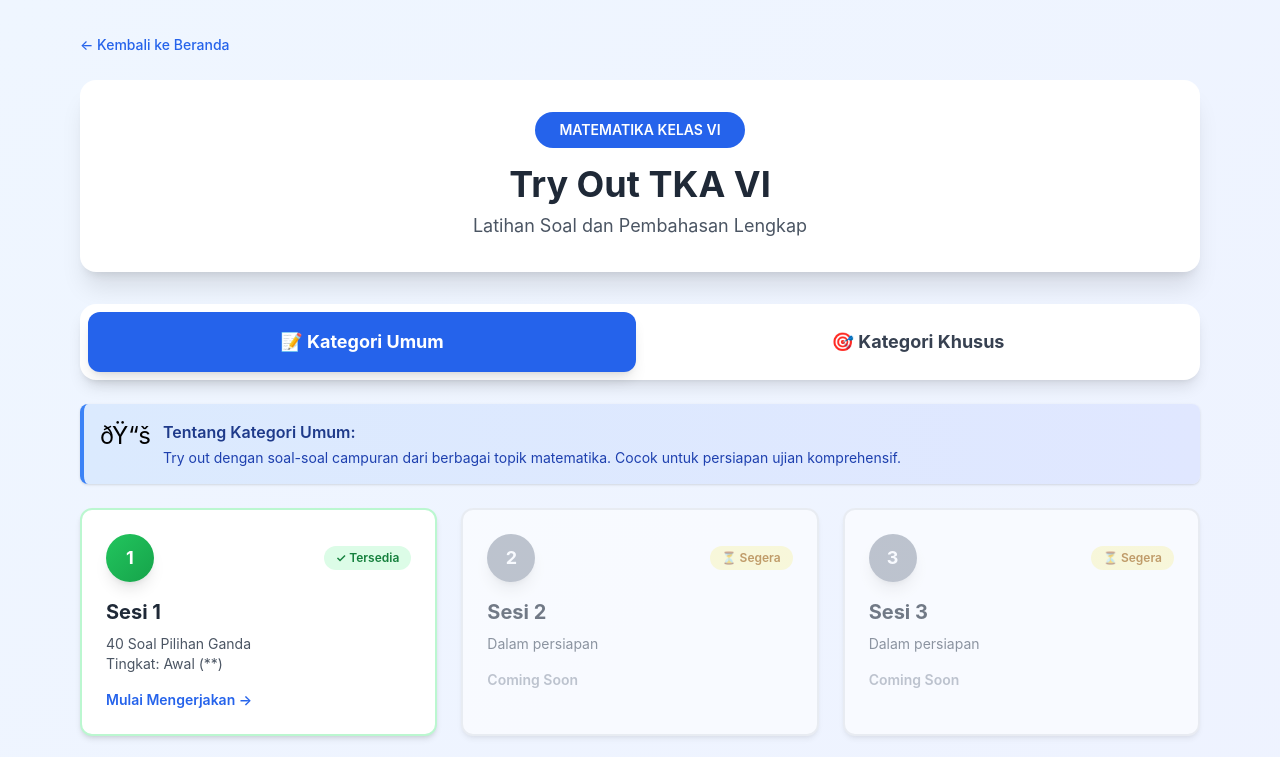
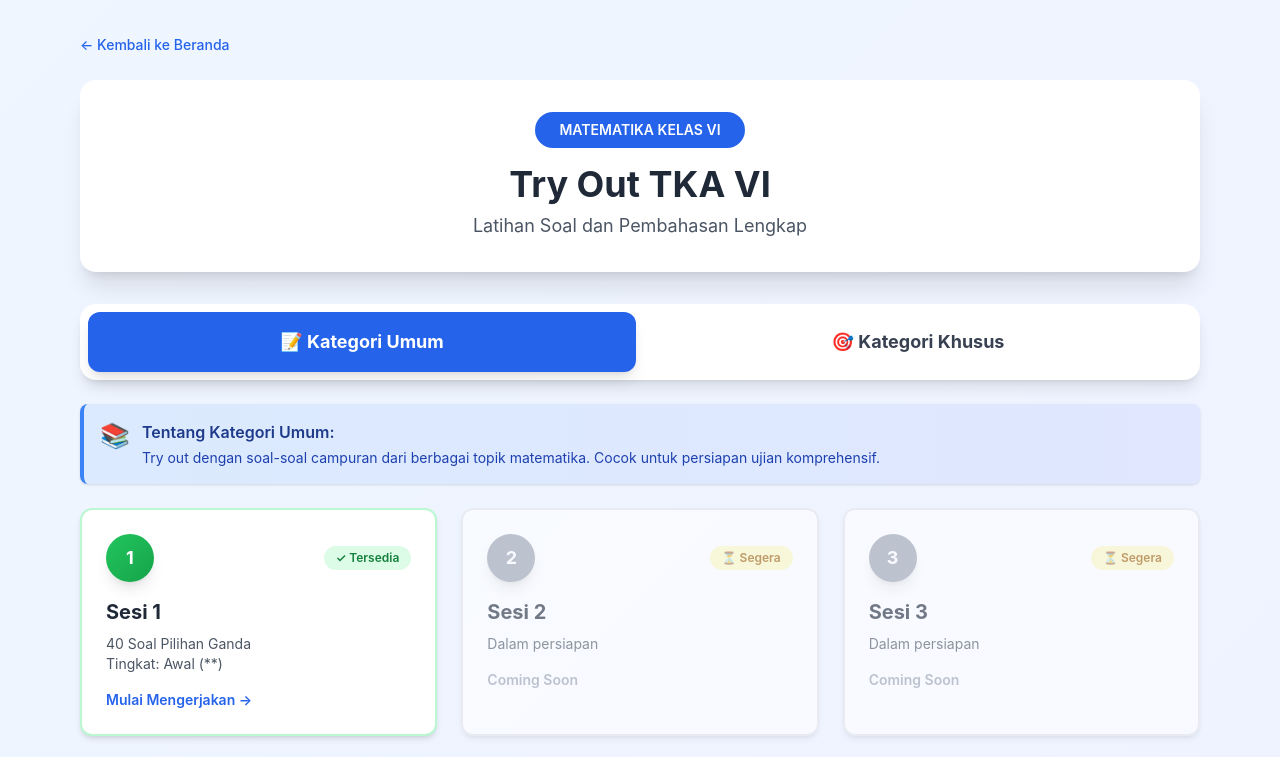
Before and after one commit to familianto/tryout-tka-sd-2025, a plain HTML site: page matematika/index.html in a window 1280 px wide. Shown: the top 757 px of the page. Drawn offline with nearby package versions, Linux system fonts and the light colour scheme.

Commit message:
Update index.html

```diff
--- a/matematika/index.html
+++ b/matematika/index.html
@@ -59,7 +59,7 @@
 
       <div class="bg-gradient-to-r from-blue-100 to-indigo-100 border-l-4 border-blue-500 rounded-lg p-4 mb-6 shadow">
         <div class="flex items-start gap-3">
-          <div class="text-2xl">ðŸ“š</div>
+          <div class="text-2xl">📚</div>
           <div>
             <p class="font-semibold text-blue-900 mb-1">Tentang Kategori Umum:</p>
             <p class="text-sm text-blue-800">
```
